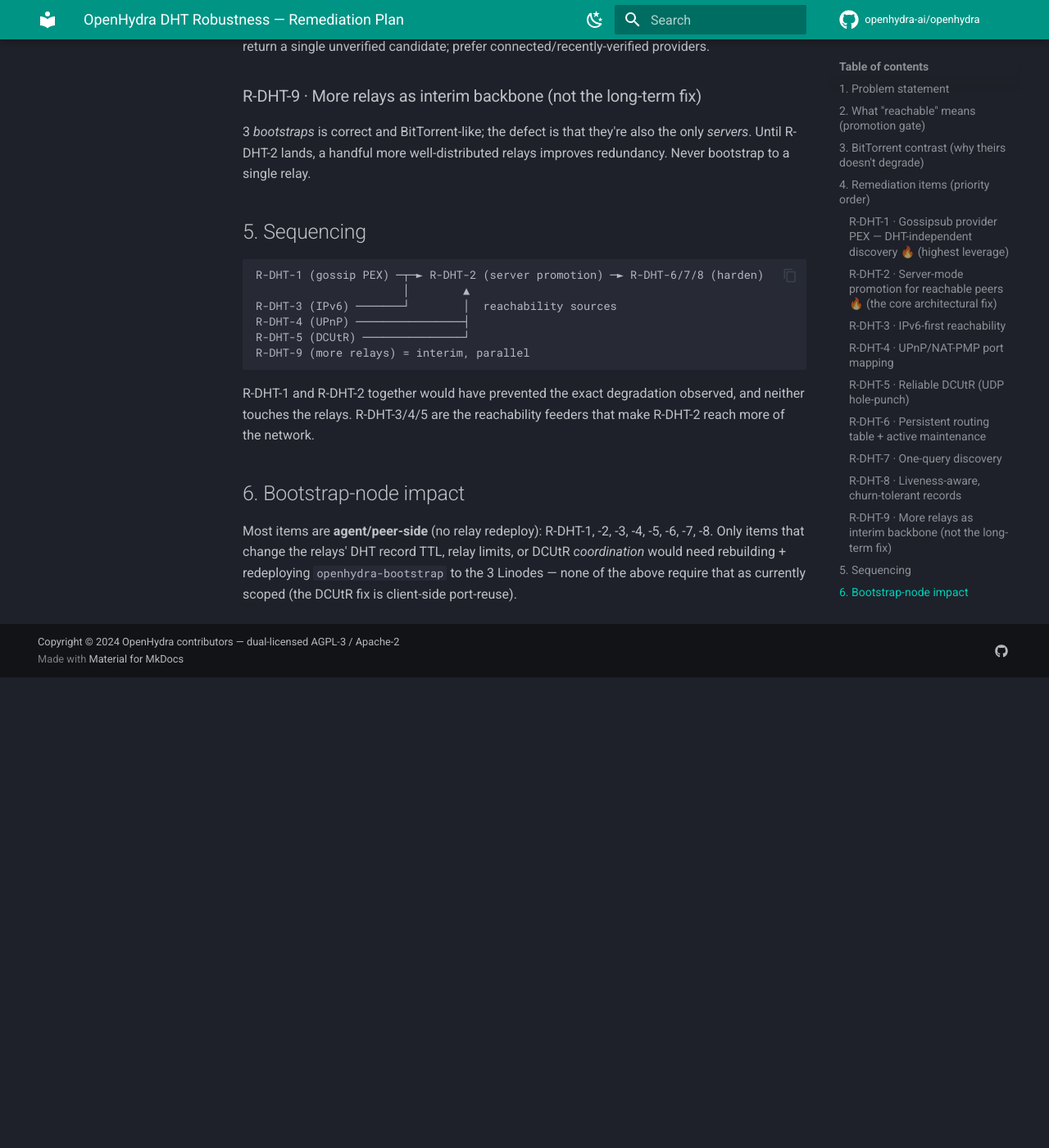
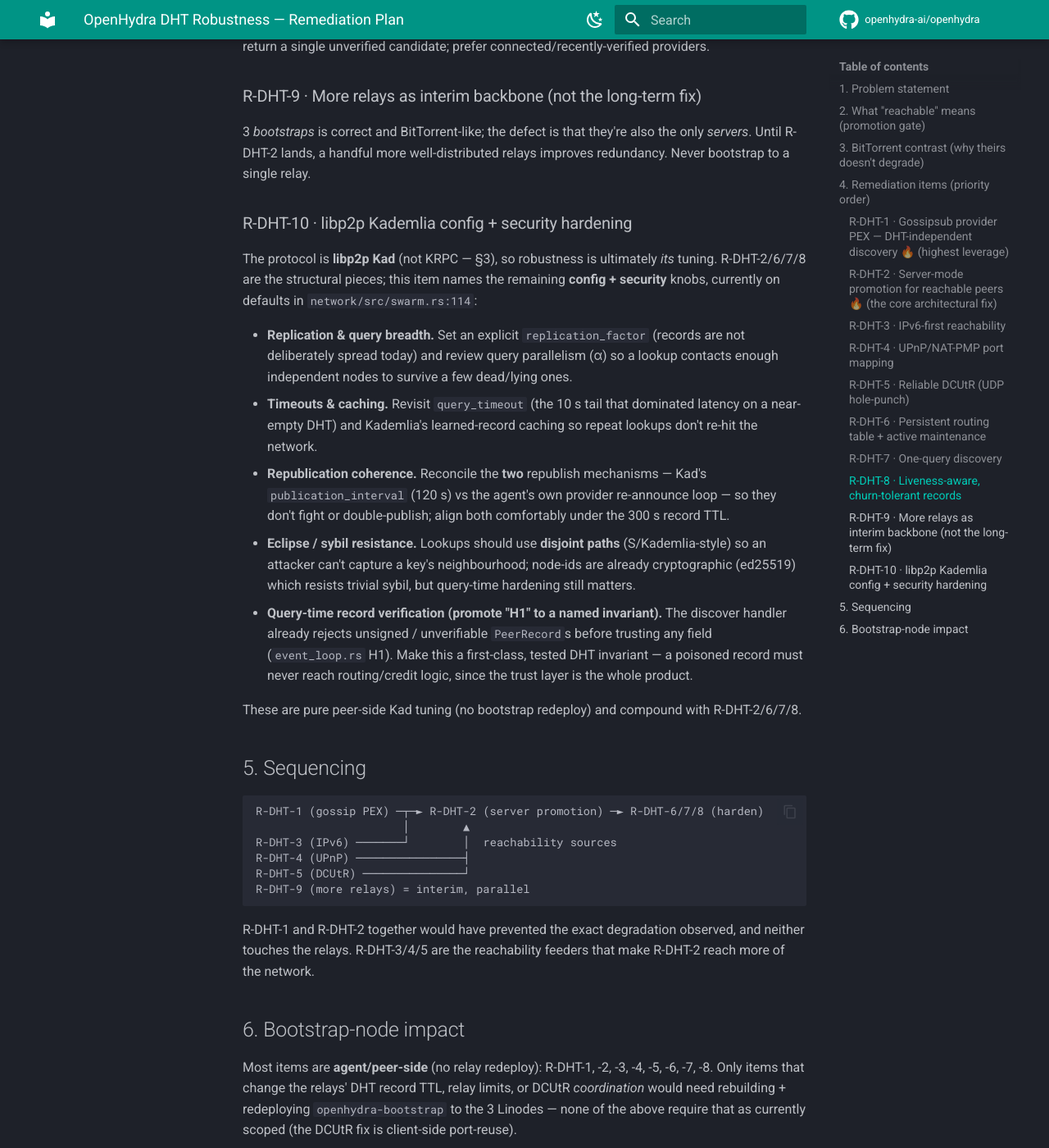
Before and after one commit to samtroberts/openhydra, an MkDocs documentation site: the page built from docs/DHT_ROBUSTNESS_REMEDIATION.md, in a window 1280 px wide and 1400 px high, scrolled down 3565 px. Shown: the whole window at 82% size. Built offline with MkDocs 1.6.1 and Material for MkDocs 9.7.7, drawn with Linux system fonts in a browser that asks for light colours; comment, search, counter and statistics services are not loaded; the version menu is left out; before the commit the page ends 4391 px from its top, so only the background shows below that.

Commit message:
docs: add R-DHT-10 — explicit libp2p Kad config + security hardening
Kad hardening was the plan's spine but distributed across R-DHT-2/6/7/8. Name the
remaining config/security knobs as a first-class item: replication_factor + query
parallelism, query_timeout + record caching, republication coherence (Kad
publication_interval vs the agent re-announce), eclipse/sybil resistance via
disjoint-path lookups, and promoting the H1 query-time record verification to a
named tested invariant.

Co-Authored-By: Claude Opus 4.8 (1M context) <noreply@anthropic.com>

````diff
--- a/docs/DHT_ROBUSTNESS_REMEDIATION.md
+++ b/docs/DHT_ROBUSTNESS_REMEDIATION.md
@@ -122,6 +122,30 @@ providers.
 *servers*. Until R-DHT-2 lands, a handful more well-distributed relays improves redundancy.
 Never bootstrap to a single relay.
 
+### R-DHT-10 · libp2p Kademlia config + security hardening
+The protocol is **libp2p Kad** (not KRPC — §3), so robustness is ultimately *its* tuning.
+R-DHT-2/6/7/8 are the structural pieces; this item names the remaining **config + security**
+knobs, currently on defaults in `network/src/swarm.rs:114`:
+
+- **Replication & query breadth.** Set an explicit `replication_factor` (records are not
+  deliberately spread today) and review query parallelism (α) so a lookup contacts enough
+  independent nodes to survive a few dead/lying ones.
+- **Timeouts & caching.** Revisit `query_timeout` (the 10 s tail that dominated latency on a
+  near-empty DHT) and Kademlia's learned-record caching so repeat lookups don't re-hit the
+  network.
+- **Republication coherence.** Reconcile the **two** republish mechanisms — Kad's
+  `publication_interval` (120 s) vs the agent's own provider re-announce loop — so they
+  don't fight or double-publish; align both comfortably under the 300 s record TTL.
+- **Eclipse / sybil resistance.** Lookups should use **disjoint paths** (S/Kademlia-style)
+  so an attacker can't capture a key's neighbourhood; node-ids are already cryptographic
+  (ed25519) which resists trivial sybil, but query-time hardening still matters.
+- **Query-time record verification (promote "H1" to a named invariant).** The discover
+  handler already rejects unsigned / unverifiable `PeerRecord`s before trusting any field
+  (`event_loop.rs` H1). Make this a first-class, tested DHT invariant — a poisoned record
+  must never reach routing/credit logic, since the trust layer is the whole product.
+
+These are pure peer-side Kad tuning (no bootstrap redeploy) and compound with R-DHT-2/6/7/8.
+
 ## 5. Sequencing
 
 ```
````
